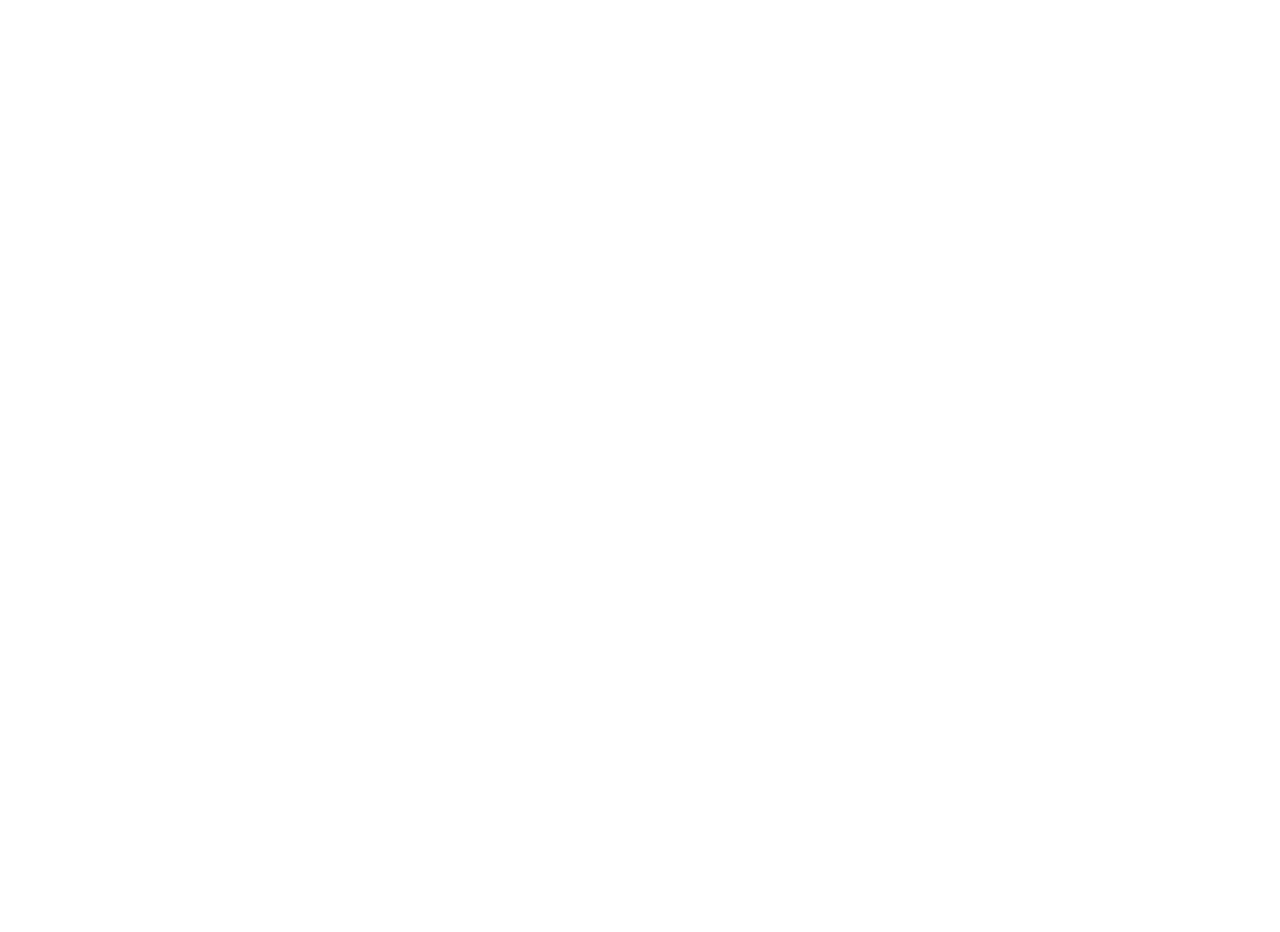
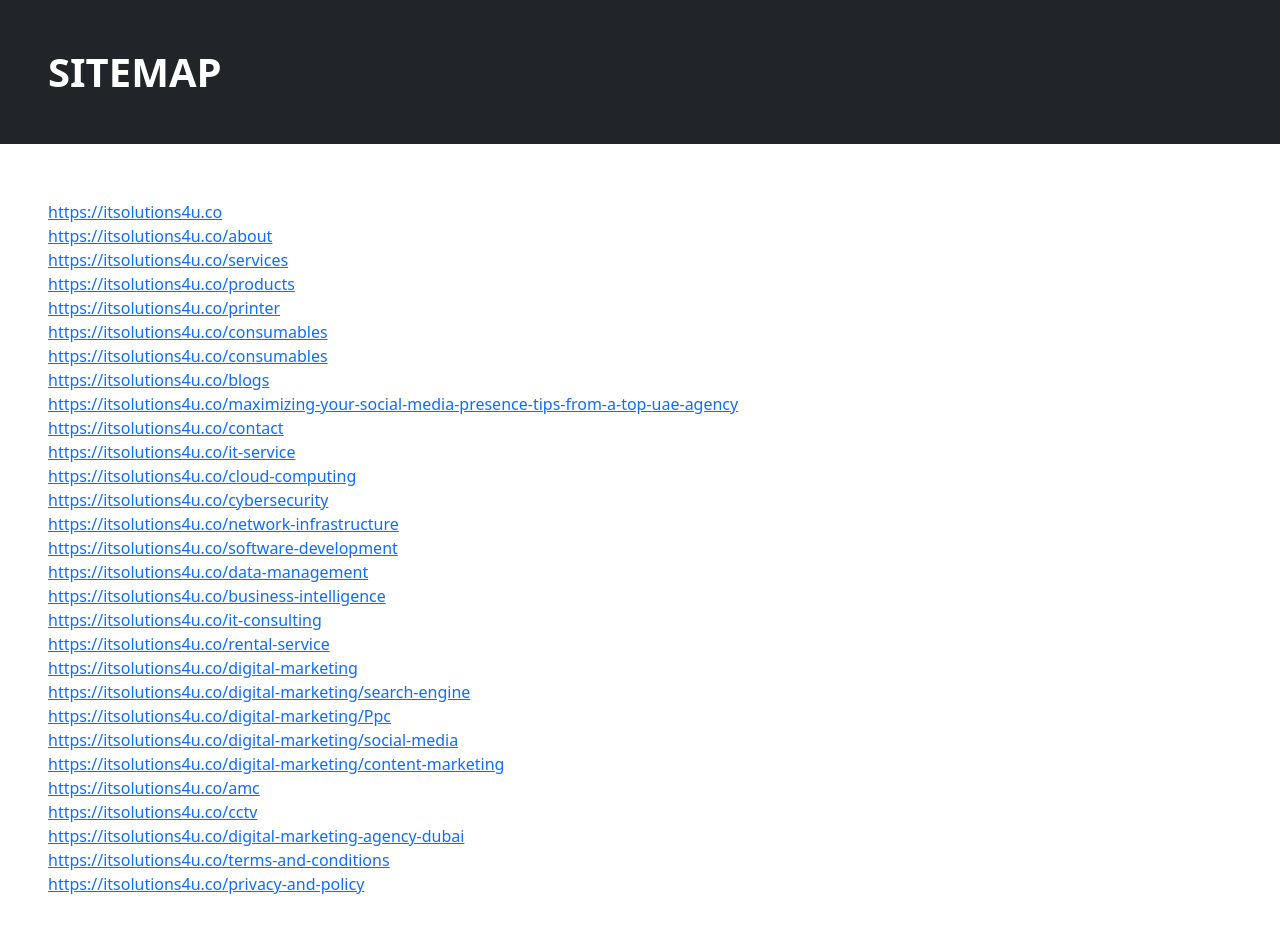
Before and after one commit to alkatefindia/it-solutions-4u, a React (Create React App) app: page /sitemap in a window 1280 px wide. Before the commit this address had no page. Shown: the top 932 px of the page. Before the commit the page ends 800 px from the top, so only its background shows below. Built offline with nearby package versions, Linux system fonts and the light colour scheme.

Commit message:
sitemap checking

```diff
--- a/src/App.js
+++ b/src/App.js
@@ -41,12 +41,12 @@
 import SoftwareDev from './pages/SoftwareDev';
 import BusinessIntlgnc from './pages/BusinessIntlgnc';
 import WebsiteAgency from './pages/WebsiteAgency';
+import Sitemap from './pages/Sitemap';
 
 function App() {
   return (
     <BrowserRouter>
       <Routes>
-
         <Route path="/nothing" element={<Home />} />
         <Route path="/" element={<Home2 />} />
         <Route path="/about" element={<About />} />
@@ -87,6 +87,8 @@
         <Route path="/maximizing-your-social-media-presence-tips-from-a-top-uae-agency" element={<Blog1 />} />
         <Route path="/product/:model" element={<ProductDetail products={products} />} />
         <Route path="/consumables/:consumableName" element={<ConsumableDetail consumables={consumables} />} />
+        <Route path="/consumables/:consumableName" element={<ConsumableDetail consumables={consumables} />} />
+        <Route path="/sitemap" element={<Sitemap/>} />
       </Routes>
     </BrowserRouter>
   );
--- /dev/null
+++ b/src/pages/Sitemap.js
@@ -0,0 +1,108 @@
+import React from "react";
+
+const Sitemap = () => {
+  return (
+    <>
+
+    <h1 className="bg-dark text-white p-5 fw-bolder">SITEMAP</h1>
+    <div className="p-5">
+      <a href="https://itsolutions4u.co">https://itsolutions4u.co</a><br></br>
+      <a href="https://itsolutions4u.co/about">
+        https://itsolutions4u.co/about
+      </a><br/>
+
+      <a href=" https://itsolutions4u.co/services">
+        https://itsolutions4u.co/services
+      </a><br/>
+      <a href="https://itsolutions4u.co/products">
+        https://itsolutions4u.co/products
+      </a><br/>
+      <a href=" https://itsolutions4u.co/printer">
+        https://itsolutions4u.co/printer
+      </a><br/>
+      <a href=" https://itsolutions4u.co/consumables">
+        https://itsolutions4u.co/consumables
+      </a><br/>
+
+      <a href=" https://itsolutions4u.co/consumables">
+        https://itsolutions4u.co/consumables
+      </a><br/>
+
+      <a href="  https://itsolutions4u.co/blogs">
+        https://itsolutions4u.co/blogs
+      </a><br/>
+      <a href=" https://itsolutions4u.co/maximizing-your-social-media-presence-tips-from-a-top-uae-agency">
+        https://itsolutions4u.co/maximizing-your-social-media-presence-tips-from-a-top-uae-agency
+      </a><br/>
+
+      <a href="  https://itsolutions4u.co/contact">
+        https://itsolutions4u.co/contact
+      </a><br/>
+
+      <a href=" https://itsolutions4u.co/it-service">
+        https://itsolutions4u.co/it-service
+      </a><br/>
+      <a href=" https://itsolutions4u.co/cloud-computing">
+        https://itsolutions4u.co/cloud-computing
+      </a><br/>
+      <a href=" https://itsolutions4u.co/cybersecurity">
+        https://itsolutions4u.co/cybersecurity
+      </a><br/>
+
+      <a href=" https://itsolutions4u.co/network-infrastructure">
+        https://itsolutions4u.co/network-infrastructure
+      </a><br/>
+      <a href="https://itsolutions4u.co/software-development">
+        https://itsolutions4u.co/software-development
+      </a><br/>
+
+      <a href="https://itsolutions4u.co/data-management">
+        https://itsolutions4u.co/data-management
+      </a><br/>
+
+      <a href="https://itsolutions4u.co/business-intelligence">
+        https://itsolutions4u.co/business-intelligence
+      </a><br/>
+
+      <a href="https://itsolutions4u.co/it-consulting">
+        https://itsolutions4u.co/it-consulting
+      </a><br/>
+
+      <a href=" https://itsolutions4u.co/rental-service">
+        https://itsolutions4u.co/rental-service
+      </a><br/>
+      <a href="https://itsolutions4u.co/digital-marketing">
+        https://itsolutions4u.co/digital-marketing
+      </a><br/>
+      <a href="https://itsolutions4u.co/digital-marketing/search-engine">
+        https://itsolutions4u.co/digital-marketing/search-engine
+      </a><br/>
+      <a href="https://itsolutions4u.co/digital-marketing/Ppc">
+        https://itsolutions4u.co/digital-marketing/Ppc
+      </a><br/>
+      <a href="https://itsolutions4u.co/digital-marketing/social-media">
+        https://itsolutions4u.co/digital-marketing/social-media
+      </a><br/>
+      <a href="https://itsolutions4u.co/digital-marketing/content-marketing">
+        https://itsolutions4u.co/digital-marketing/content-marketing
+      </a><br/>
+      <a href="https://itsolutions4u.co/amc">https://itsolutions4u.co/amc</a><br/>
+      <a href=" https://itsolutions4u.co/cctv">
+        https://itsolutions4u.co/cctv
+      </a><br/>
+      <a href="https://itsolutions4u.co/digital-marketing-agency-dubai">
+        https://itsolutions4u.co/digital-marketing-agency-dubai
+      </a><br/>
+
+      <a href="https://itsolutions4u.co/terms-and-conditions">
+        https://itsolutions4u.co/terms-and-conditions
+      </a><br/>
+      <a href=" https://itsolutions4u.co/privacy-and-policy">
+        https://itsolutions4u.co/privacy-and-policy
+      </a><br/>
+    </div>
+    </>
+  );
+};
+
+export default Sitemap;
--- a/src/styles/Services.css
+++ b/src/styles/Services.css
@@ -112,6 +112,10 @@
         height: 50px;
         width: 100%;
     }
+    .service-link-points h3{
+        font-weight: 600;
+        font-size: 20px;
+    }
 
 
 
```
Also changed, not shown: public/robots.txt, 1 other file (tests, documents, lock files or other folders).
